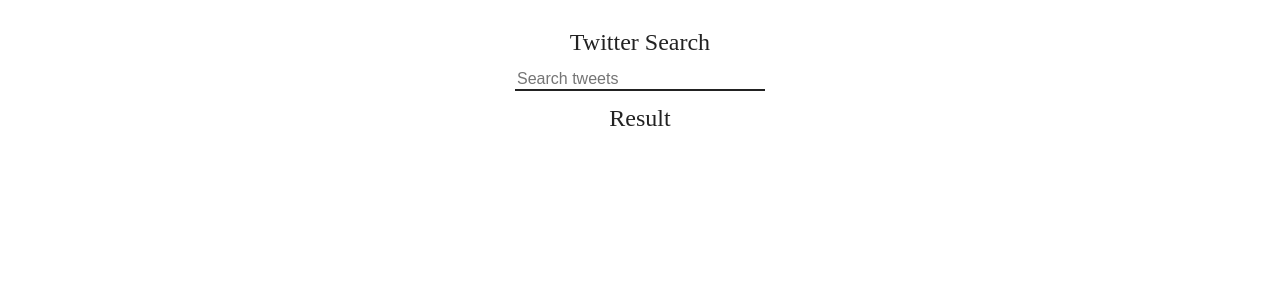
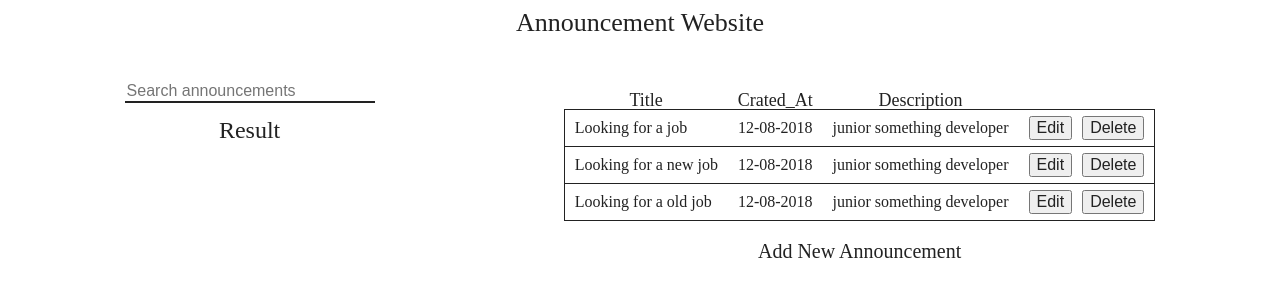
Before and after one commit to horko152/Twitter-Search-React, a React (Create React App) app: page / in a window 1280 px wide. Shown: the top 300 px of the page. Built offline with nearby package versions, Linux system fonts and the light colour scheme.

Commit message:
New test project added

```diff
--- a/src/index.js
+++ b/src/index.js
@@ -4,7 +4,6 @@
 import App from './pages/App';
 
 import './assets/reset.css';
-import './assets/main.css';
 
 ReactDOM.render(
   <React.StrictMode>
--- a/src/pages/App.js
+++ b/src/pages/App.js
@@ -1,10 +1,11 @@
 import React from 'react';
-import Home from './Home';
+import MainComponent from "./MainComponent";
 
 function App() {
     return (
         <div className="App">
-            <Home/>
+            <MainComponent/>
+            {/*<Home/>*/}
         </div>
     );
 };
--- /dev/null
+++ b/src/pages/MainComponent/components/Announcement/index.css
@@ -0,0 +1,17 @@
+
+.table-row{
+    max-width: 800px;
+    width: 100%;
+    border: 1px solid;
+}
+.announcement-title, .announcement-date, .announcement-description{
+    padding: 10px;
+    text-align: justify;
+}
+
+.button-container{
+    padding-left: 10px;
+}
+.button, button:last-child{
+    margin: 5px 10px 5px 0px;
+}
--- /dev/null
+++ b/src/pages/MainComponent/components/Announcement/index.js
@@ -0,0 +1,18 @@
+import React from 'react';
+import './index.css';
+
+const Announcement = ({announcement}) => {
+    return (
+            <tr key={announcement.id} className="table-row">
+                <td className="announcement-title">{announcement.title}</td>
+                <td className="announcement-date">{announcement.date}</td>
+                <td className="announcement-description">{announcement.description}</td>
+                <td className="button-container">
+                    <button className="button">Edit</button>
+                    <button className="button">Delete</button>
+                </td>
+            </tr>
+    );
+};
+
+export default Announcement;
--- /dev/null
+++ b/src/pages/MainComponent/components/AnnouncementList/index.css
@@ -0,0 +1,7 @@
+table{
+    max-width: 600px;
+}
+
+tr th{
+    font-size: 18px;
+}
--- /dev/null
+++ b/src/pages/MainComponent/components/AnnouncementList/index.js
@@ -0,0 +1,35 @@
+import React, {useState} from 'react';
+
+import Announcement from '../Announcement';
+import './index.css';
+
+const AnnouncementList = () => {
+    const listData = [
+        {id: 1, title: 'Looking for a job', date: '12-08-2018', description: 'junior something developer'},
+        {id: 2, title: 'Looking for a new job', date: '12-08-2018', description: 'junior something developer'},
+        {id: 3, title: 'Looking for a old job', date: '12-08-2018', description: 'junior something developer'}
+    ]
+    const [listOfAnnouncements, setListOfAnnouncements] = useState(listData);
+
+    return (
+        <div className="announcement-list">
+            {/*listOfTweets?.map*/}
+            <table>
+                <thead>
+                <tr>
+                    <th>Title</th>
+                    <th>Crated_At</th>
+                    <th>Description</th>
+                </tr>
+                </thead>
+                <tbody>
+            {listOfAnnouncements && listOfAnnouncements.length > 0 && listOfAnnouncements.map(announcement => {
+                return <Announcement announcement={announcement}/>;
+            })}
+                </tbody>
+            </table>
+        </div>
+    );
+
+};
+export default AnnouncementList;
--- /dev/null
+++ b/src/pages/MainComponent/components/Input/index.css
@@ -0,0 +1,11 @@
+.input-content {
+    display: flex;
+    justify-content: flex-start;
+    margin-top: 15px;
+}
+
+.search-input {
+    border: 0;
+    border-bottom: 2px solid;
+    min-width: 246px;
+}
--- /dev/null
+++ b/src/pages/MainComponent/components/Input/index.js
@@ -0,0 +1,28 @@
+import React from 'react';
+import './index.css';
+
+function Input({
+                   placeholder = 'Search announcements',
+                   error,
+                   value,
+                   onChange,
+                   onKeyPress,
+                   type = 'text',
+                   inputClassName = 'search-input'
+               }) {
+    return (
+        <div className="input-content">
+            <input
+                className={inputClassName}
+                type={type}
+                value={value}
+                onKeyPress={onKeyPress}
+                onChange={e => onChange(e.target.value)}
+                placeholder={placeholder}
+            />
+            {error && <div>{error}</div>}
+        </div>
+    )
+}
+
+export default Input;
--- /dev/null
+++ b/src/pages/MainComponent/index.css
@@ -0,0 +1,39 @@
+
+.main-content {
+    display: flex;
+    justify-content: space-around;
+    padding: 30px;
+    flex-direction: row;
+}
+
+
+.site-title {
+    font-size: 26px;
+    display: flex;
+    justify-content: center;
+    padding-top: 10px;
+}
+
+.search-content {
+    display: flex;
+    flex-direction: column;
+}
+
+.result-title {
+    display: flex;
+    justify-content: center;
+    padding-top: 15px;
+    font-size: 24px;
+}
+
+.list-content {
+    display: flex;
+    flex-direction: column;
+    padding-top: 25px;
+}
+.add-announcement-title{
+    display: flex;
+    justify-content: center;
+    padding-top: 20px;
+    font-size: 20px;
+}
--- /dev/null
+++ b/src/pages/MainComponent/index.js
@@ -0,0 +1,44 @@
+import React, {useState, useEffect} from 'react';
+import Input from "../MainComponent/components/Input";
+import AnnouncementList from "../MainComponent/components/AnnouncementList";
+
+
+import './index.css';
+
+const MainComponent = () => {
+
+    const [inputValue, setInputValue] = useState();
+
+    useEffect(() => {
+        const delayDebounceFn = setTimeout(() => {
+            console.log(inputValue);
+
+        }, 3000)
+
+        return () => clearTimeout(delayDebounceFn)
+    }, [inputValue])
+
+    return (
+        <div className="main">
+            <h3 className="site-title">Announcement Website</h3>
+            <div className="main-content">
+                <div className="search-content">
+                    <Input
+                        value={inputValue}
+                        onChange={value => setInputValue(value)}
+                    />
+                    <h3 className="result-title">Result</h3>
+                </div>
+                <div className="list-content">
+                    <AnnouncementList
+                        // listOfAnnouncement = {listOfAnnouncements}
+                    />
+                    <h3 className="add-announcement-title">Add New Announcement</h3>
+
+                </div>
+            </div>
+        </div>
+    );
+};
+
+export default MainComponent;
```
